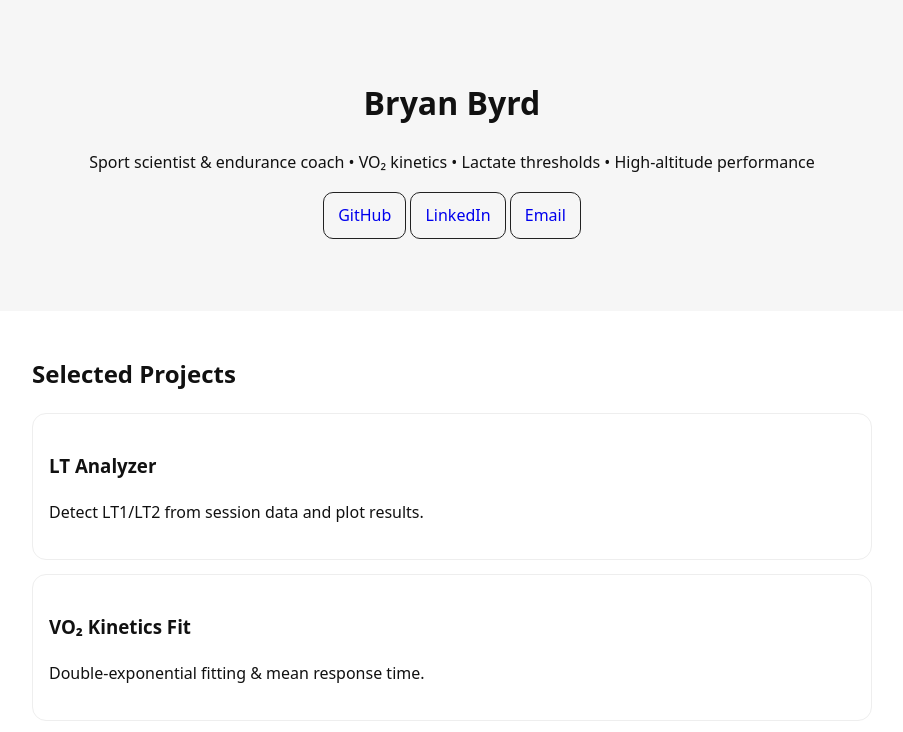
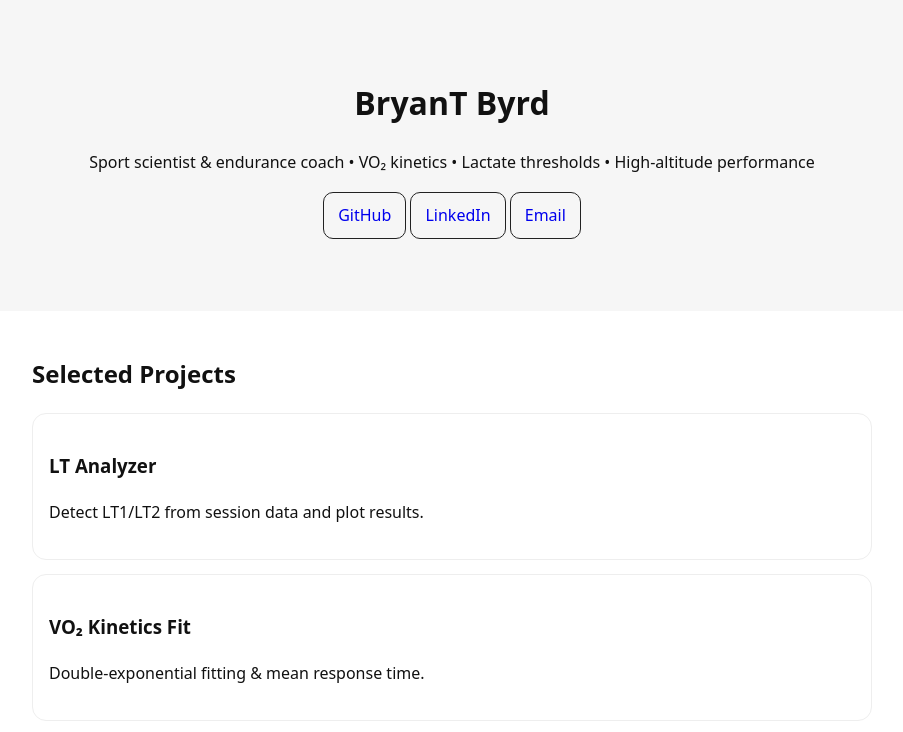
Before and after one commit to bbyrdrun/bbyrdrun.github.io, a plain HTML site: page index.html in a window 1280 px wide. Shown: the top 732 px of the page, without its empty margins (188-1091 px from the left). Drawn offline with Linux system fonts and the light colour scheme.

Commit message:
Update index.html

```diff
--- a/index.html
+++ b/index.html
@@ -11,7 +11,7 @@
   footer{text-align:center;padding:48px 0;color:#666}
 </style>
 <header>
-  <h1>Bryan Byrd</h1>
+  <h1>BryanT Byrd</h1>
   <p>Sport scientist & endurance coach • VO₂ kinetics • Lactate thresholds • High-altitude performance</p>
   <p>
     <a class="btn" href="https://github.com/bbyrdrun">GitHub</a>
```
